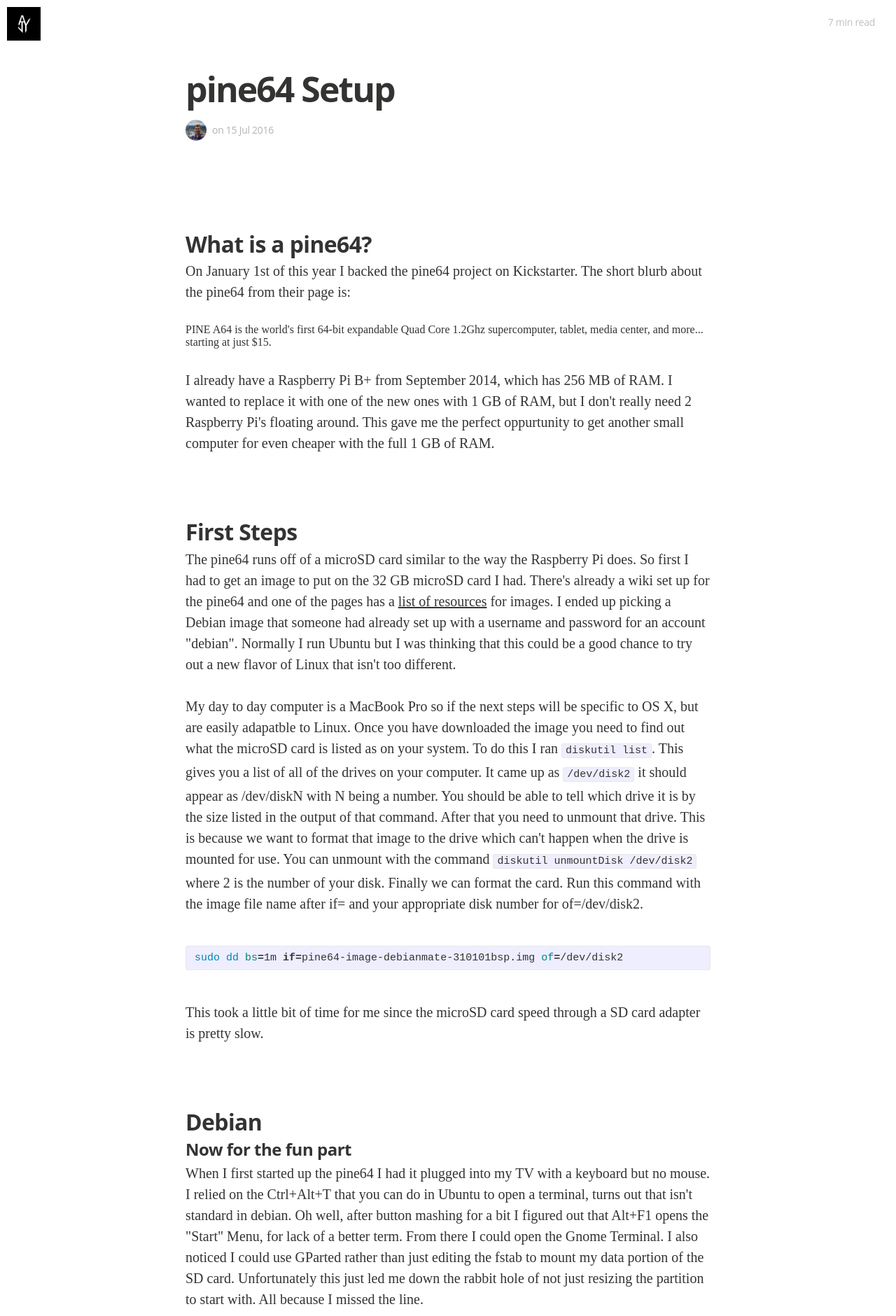
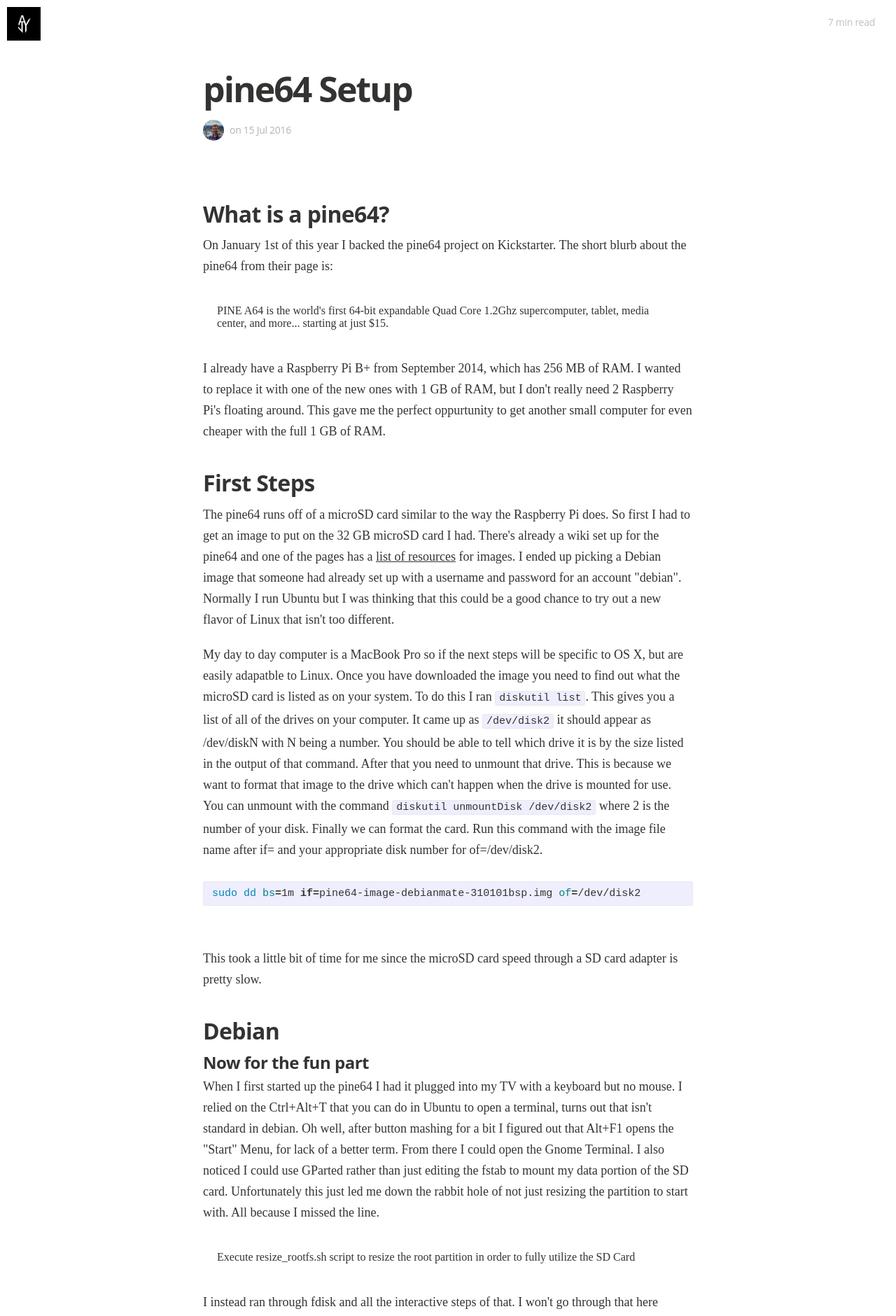
Before and after one commit to yknot/yknot.github.io, a Jekyll site: the page built from _posts/2016-07-15-Pine64-Setup.html, in a window 1280 px wide. Shown: the top 1880 px of the page at 70% size. Built offline with Jekyll 4.4.1, drawn with Linux system fonts in a browser that asks for light colours; nearby versions of some CDN libraries; some web fonts are replaced.

Commit message:
add css changes for post

```diff
--- a/css/main.sass
+++ b/css/main.sass
@@ -127,7 +127,7 @@
 
 .content
   width: 100%
-  max-width: 750px
+  max-width: 700px
   margin: 0 auto
   @include box-sizing(border-box)
   @include respond-to(800)
@@ -366,15 +366,15 @@
       font-style: normal
       font-size: 32px
       line-height: 1.2
-      padding-top: 31px
-      margin-bottom: 4px
+      margin-top: 20px
+      margin-bottom: 10px
     p
       font-weight: 400
       font-style: normal
-      font-size: 20px
+      font-size: 18px
       line-height: 30px
       margin: 0
-      padding-bottom: 30px
+      padding-bottom: 20px
       color: #333
       -webkit-hyphens: auto
       -moz-hyphens: auto
@@ -407,8 +407,9 @@
       border: 0px solid #ddd
       border-top: 1px solid #ddd
     blockquote
-      margin: 0 0 30px
+      margin: 20px
       border: none
+      padding-bottom: 20px
       p
         letter-spacing: 0.01rem
         font-weight: 400
@@ -595,6 +596,9 @@
   border: 1px solid #e8e8e8
   border-radius: 3px
   background-color: #eef
+  margin-bottom: 30px
+  margin-top: 10px
+
 
 code
   padding: 1px 5px
```
